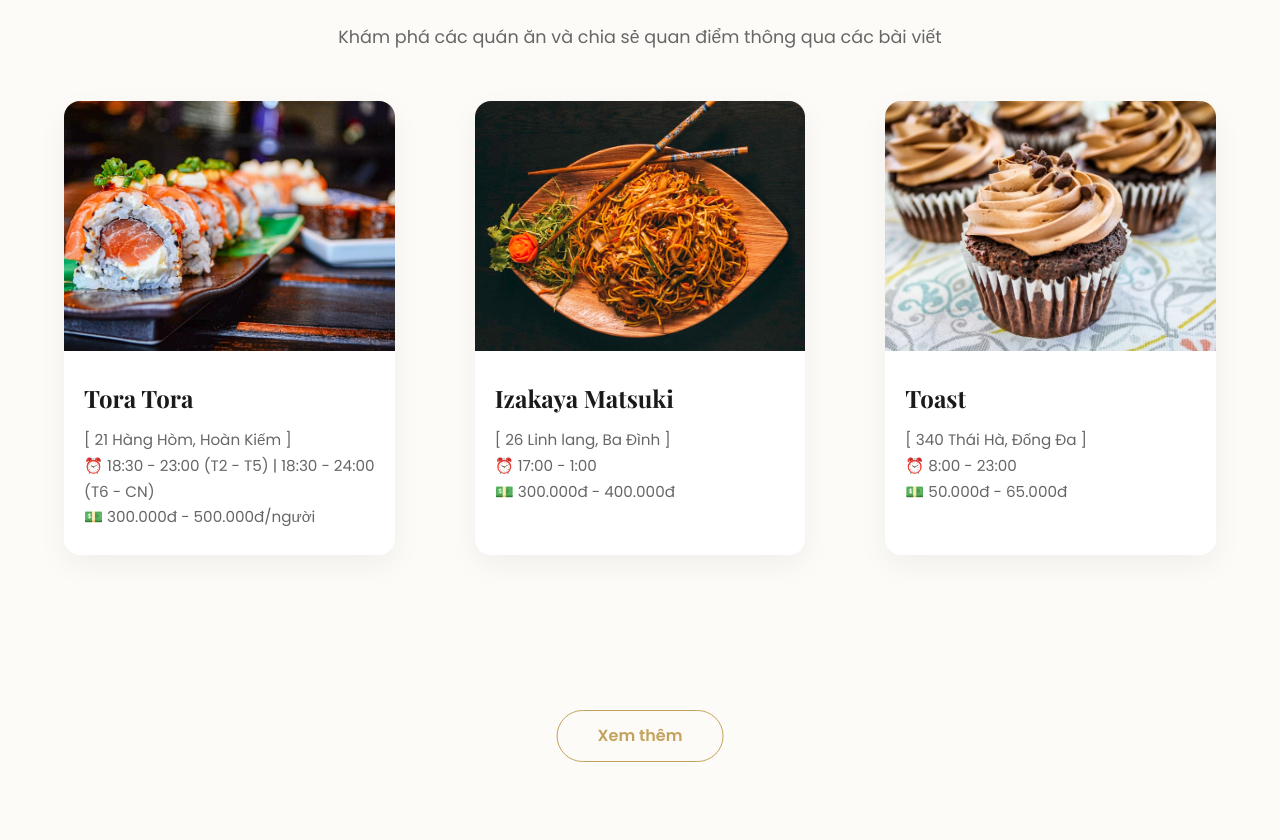
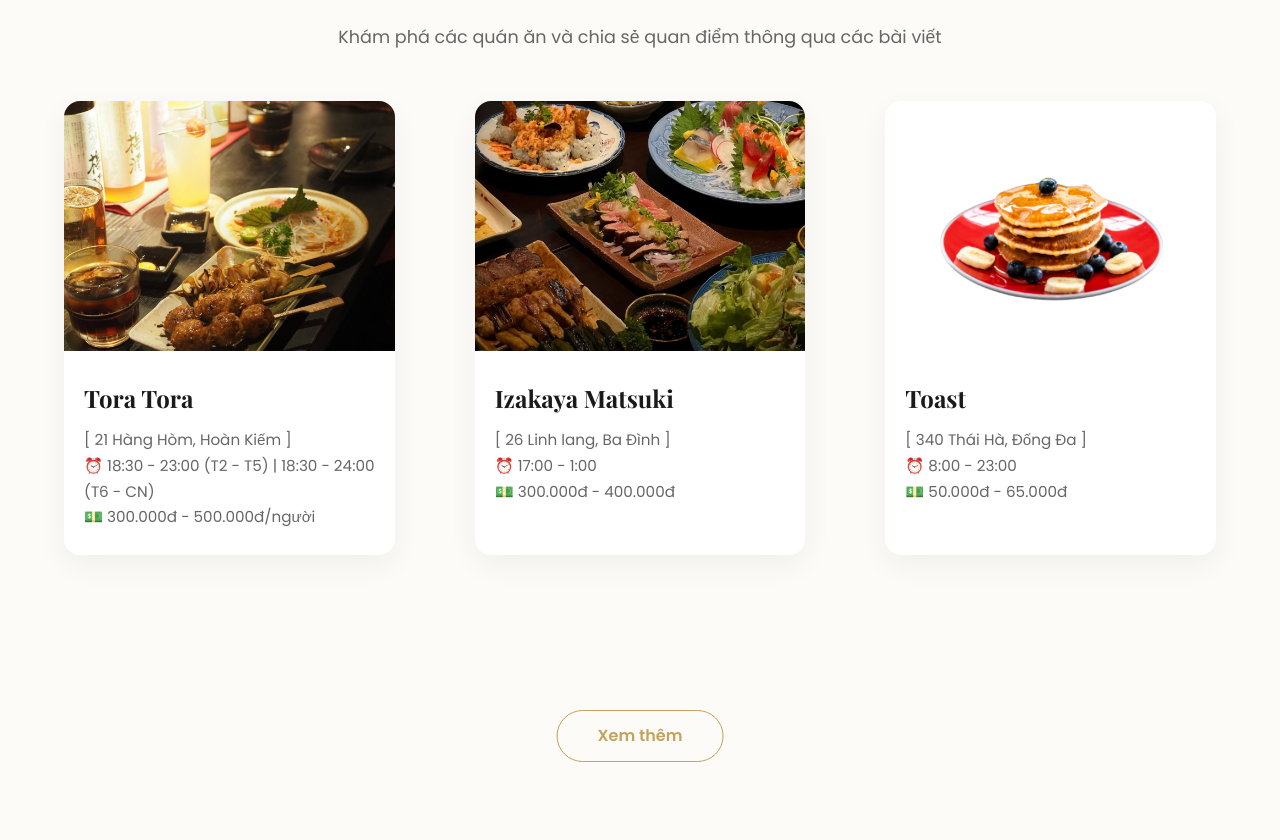
Before and after one commit to hailey1601/hanoi-bites, a React (Vite) app: page / in a window 1280 px wide. Shown: the part 949-1789 px from the top of the page. Built offline with nearby package versions, Linux system fonts and the light colour scheme; a web font is replaced by a local one.

Commit message:
Update images for Tora, Toast, Izakaya in Home page

```diff
--- a/src/pages/Home/home.jsx
+++ b/src/pages/Home/home.jsx
@@ -118,7 +118,7 @@ const Home = () => {
   const posts = [
     {
       title: "Tora Tora",
-      img: "/img/restaurants/restaurant_1.jpg",
+      img: "/img/tora.png",
       addr: "21 Hàng Hòm, Hoàn Kiếm",
       time: "18:30 - 23:00 (T2 - T5) | 18:30 - 24:00 (T6 - CN)",
       price: "300.000đ - 500.000đ/người",
@@ -126,7 +126,7 @@ const Home = () => {
     },
     {
       title: "Izakaya Matsuki",
-      img: "/img/restaurants/restaurant_3.jpg",
+      img: "/img/izakaya.png",
       addr: "26 Linh lang, Ba Đình",
       time: "17:00 - 1:00",
       price: "300.000đ - 400.000đ",
@@ -134,7 +134,7 @@ const Home = () => {
     },
     {
       title: "Toast",
-      img: "/img/restaurants/restaurant_2.jpg",
+      img: "/img/toast.png",
       addr: "340 Thái Hà, Đống Đa",
       time: "8:00 - 23:00",
       price: "50.000đ - 65.000đ",
```
